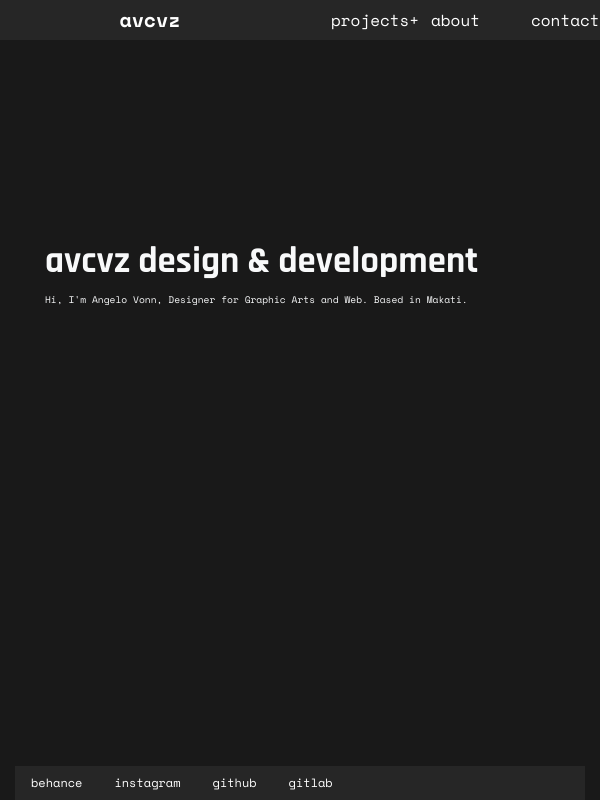
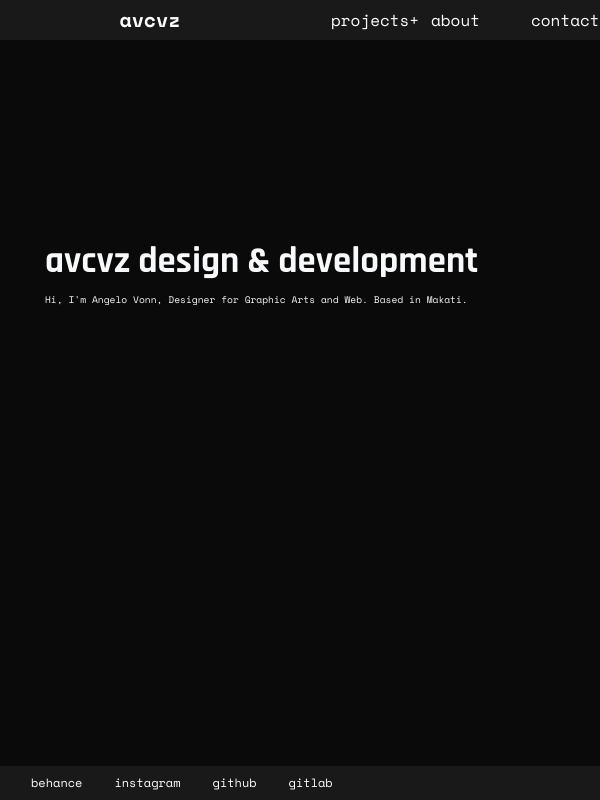
Before and after one commit to avcvz/avcvz, a plain HTML site: page index.html in a window 600 px wide. Drawn offline with nearby package versions, Linux system fonts and the light colour scheme.

Commit message:
change the background color

```diff
--- a/assets/css/style.css
+++ b/assets/css/style.css
@@ -38,7 +38,7 @@ body {
 
 .blackbar {
 	background-color:
-	#191919
+	#0a0a0a
 }
 
 ul > li {
@@ -47,7 +47,7 @@ ul > li {
 
 .mid {
 	height: 100vh;
-	background-color: #191919
+	background-color: #0a0a0a
 }
 
 #navBrand {
@@ -345,13 +345,13 @@ a {
 /*Extra small devices (portrait phones, less than 576px)*/
 @media (max-width: 575.98px) {
 	#navChange {
-		background-color: #262626;
+		background-color: #191919
 	}
 
 
 #footer {
 	font-size: 1.5vh;
-	background-color: #262626;
+	background-color: #191919
 }
 
 
@@ -362,13 +362,13 @@ a {
 /*Small devices (landscape phones, 576px and up)*/
 @media (min-width: 576px) and (max-width: 767.98px) {
 	#navChange {
-		background-color: #262626;
+		background-color: #191919
 	}
 
 
 	#footer {
 		font-size: 1.5vh;
-		background-color: #262626;
+		background-color: #191919
 	}
 
 
@@ -379,9 +379,6 @@ a {
 
 /*Medium devices (tablets, 768px and up)*/
 @media (min-width: 768px) and (max-width: 991.98px) {
-	#navChange {
-		background-color: red;
-	}
 
 
 
--- a/index.html
+++ b/index.html
@@ -97,9 +97,11 @@
             </div>
 
 
-			<footer class="col-md-12 col-12 fixed-bottom">
 
-                <ul class="nav text-center socials" id="footer"  fixed-bottom>
+
+			<footer class="col-md-12 col-12 fixed-bottom" id="footer">
+
+                <ul class="nav text-center socials" >
                     <li class="nav-item naviLink">
                     <a class="nav-link text-white socials" href="https://www.behance.net/avcvz">behance</a>
                     </li>
```
Also changed, not shown: 3 other files.
